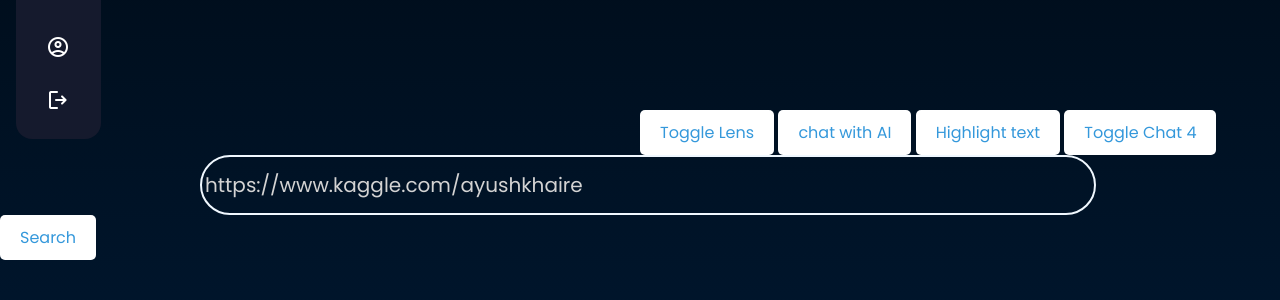
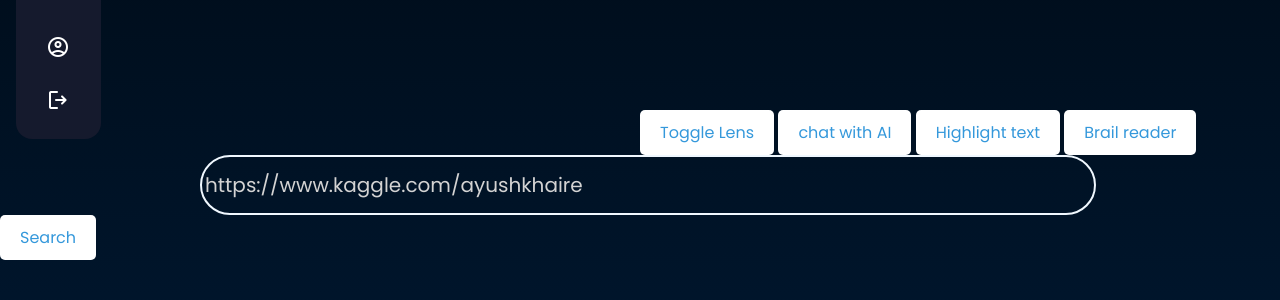
Before and after one commit to AYUSHKHAIRE/web-view, a Django app: page /browse/ in a window 1280 px wide. Shown: the part 645-945 px from the top of the page. Run offline with Django 5.2, Linux system fonts and the light colour scheme; the visitor is signed in with stand-in values (Sample User, id 1); parts of the project's set-up code (start-up, migrations or seed data) failed here and were passed over; some libraries are stand-ins or nearby versions.

Commit message:
fixed the unconsistant issue of windows . also added brail track

```diff
--- a/accessweb/templates/browse/main.html
+++ b/accessweb/templates/browse/main.html
@@ -9,13 +9,12 @@
       <button id="startSessionButton">Start Session</button>
       {% else %}
       <a href="{% url 'login' %}">
-    <button id="loginButton">Login</button>
-    </a>
+        <button id="loginButton">Login</button>
+      </a>
       {% endif %}
     </div>
   </div>
 </div>
-
 
 {% if user.is_authenticated %}
 <div class="searchbar">
@@ -25,7 +24,7 @@
     id="search"
     class="search"
     placeholder="Search or enter a URL ..."
-    value = "https://www.kaggle.com/ayushkhaire"
+    value="https://www.kaggle.com/ayushkhaire"
   />
   <button id="search_btn" class="searchbtn">Search</button>
 </div>
@@ -37,7 +36,11 @@
       alt="Image will display here"
       style="width: 100%; height: 100%"
     />
-    <div  style="display: none;" class="imagehighlightoverlay" id="imagehighlightoverlay"></div>
+    <div
+      style="display: none"
+      class="imagehighlightoverlay"
+      id="imagehighlightoverlay"
+    ></div>
     <div class="lens"></div>
   </div>
 </div>
@@ -48,10 +51,10 @@
       <button onclick="toggleChat('lens')">Toggle Lens</button>
       <button onclick="toggleChat('aichat')">chat with AI</button>
       <button onclick="toggleChat('highlight-chat-box')">Highlight text</button>
-      <button onclick="toggleChat('chat4')">Toggle Chat 4</button>
+      <button onclick="toggleChat('brail-reader')">Brail reader</button>
     </div>
   </div>
-  <div id="lens" class="chat-box" style="right: 10px">
+  <div id="lens" class="chat-box">
     <div class="chat-header" onclick="minimizeChat('lens')">lens</div>
     <div class="controllerscon">
       <div id="vistool">
@@ -99,7 +102,7 @@
       </div>
     </div>
   </div>
-  <div id="aichat" class="chat-box" style="right: 270px">
+  <div id="aichat" class="chat-box" >
     <div class="chat-header" onclick="minimizeChat('aichat')">chat with AI</div>
     <div class="chat-content">
       <div class="chatBot">
@@ -118,29 +121,58 @@
             placeholder="Enter a message..."
             class="ai-chat-input"
             id="ai-chat-input"
-            value = "can you click on code ?"
-          >
+            value="can you click on code ?"
+          />
           <button id="ai-chat">Start Chat</button>
         </div>
       </div>
     </div>
-    <div id="highlight-chat-box" class="chat-box" style="right: 530px">
-      <div class="chat-header" onclick="minimizeChat('highlight-chat-box')">Highlight text</div>
-      <div class="chat-content">highlight the text</div>
-      <button id="highlight-chat-button" class="highlight-chat-button">highlight</button>
+  </div>
+  <div id="highlight-chat-box" class="chat-box" >
+    <div class="chat-header" onclick="minimizeChat('highlight-chat-box')">
+      Highlight text
     </div>
-    <div id="chat4" class="chat-box" style="right: 790px">
-      <div class="chat-header" onclick="minimizeChat('chat4')">Chat 4</div>
-      <div class="chat-content">This is Chat 4</div>
+    <div class="chat-content">
+      <h1>highlight the text</h1>
+      <button id="highlight-chat-button" class="highlight-chat-button">
+        highlight
+      </button>
+    </div>
+  </div>
+  <div id="brail-reader" class="chat-box brail-reader" style=" width: 70vw; height: 70vh;">
+    <div class="chat-header" onclick="minimizeChat('brail-reader')">
+      Brail reader
+    </div>
+    <div class="chat-content">
+      <div class="mainbrailcolordiv">
+        <div id="braildiv" class="braildiv">
+          <div class="mainbrailstrip" id="mainbrailstrip">
+            <div class="brailcol" id="brailcol1">
+              <div id="braildot1" class="dot braildot"></div>
+              <div id="braildot2" class="dot braildot"></div>
+              <div id="braildot3" class="dot braildot"></div>
+            </div>
+            <div class="brailcol" id="brailcol2">
+              <div id="braildot4" class="dot braildot"></div>
+              <div id="braildot5" class="dot braildot"></div>
+              <div id="brailcol6" class="dot braildot"></div>
+            </div>
+          </div>
+        </div>
+      </div>
     </div>
   </div>
   <script src="{% static 'js/browse.js' %}"></script>
   <script src="{% static 'js/img-zoom.js' %}"></script>
+  <script src="{% static 'js/brail.js' %}"></script>
   <script src="https://code.jquery.com/jquery-3.6.0.min.js"></script>
   <script src="https://code.jquery.com/ui/1.12.1/jquery-ui.js"></script>
   <script src="https://cdn.jsdelivr.net/npm/marked/marked.min.js"></script>
   <script src="https://cdnjs.cloudflare.com/ajax/libs/highlight.js/11.7.0/highlight.min.js"></script>
-  <link rel="stylesheet" href="https://cdnjs.cloudflare.com/ajax/libs/highlight.js/11.7.0/styles/github-dark.min.css">
+  <link
+    rel="stylesheet"
+    href="https://cdnjs.cloudflare.com/ajax/libs/highlight.js/11.7.0/styles/github-dark.min.css"
+  />
   <script>
     $(function () {
       $(".chat-box").draggable({ handle: ".chat-header" });
@@ -160,6 +192,4 @@
     }
   </script>
 </div>
-{% endif %}
-
-{% endblock content %}
+{% endif %} {% endblock content %}
```
